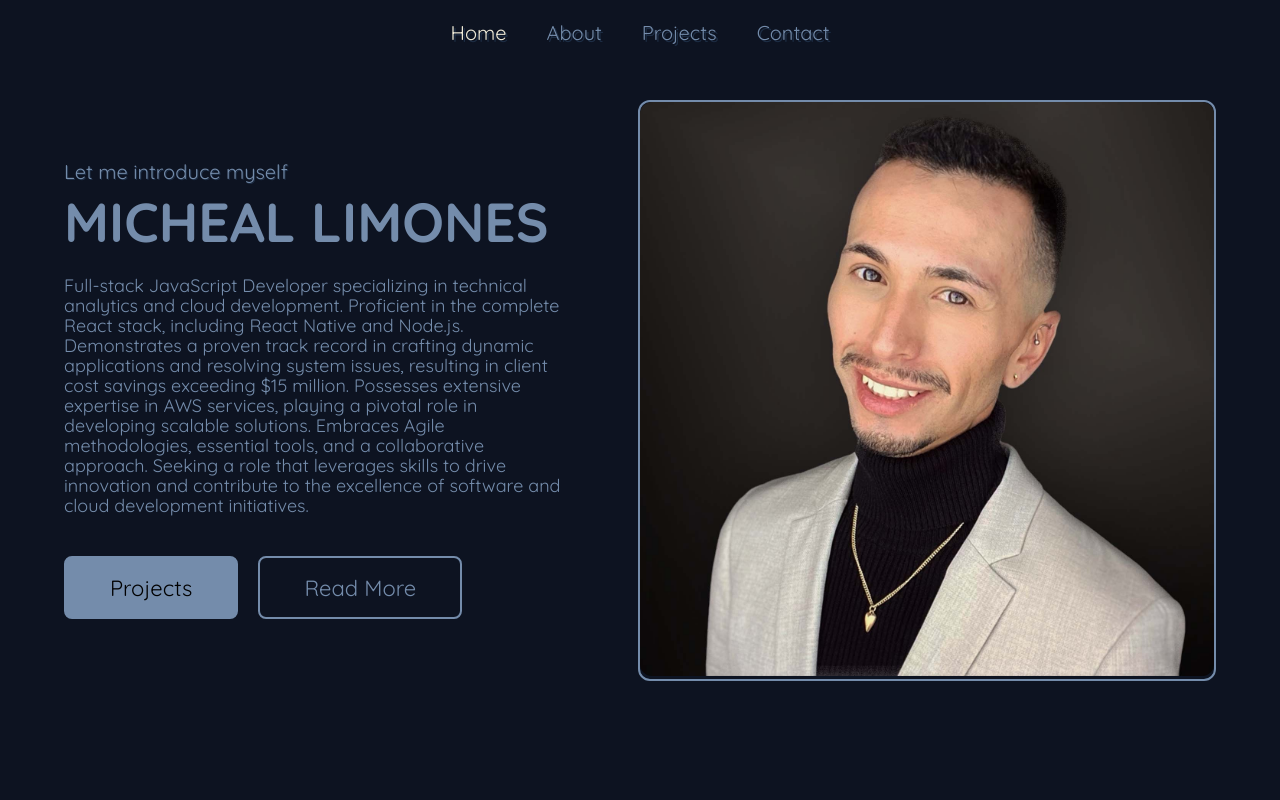
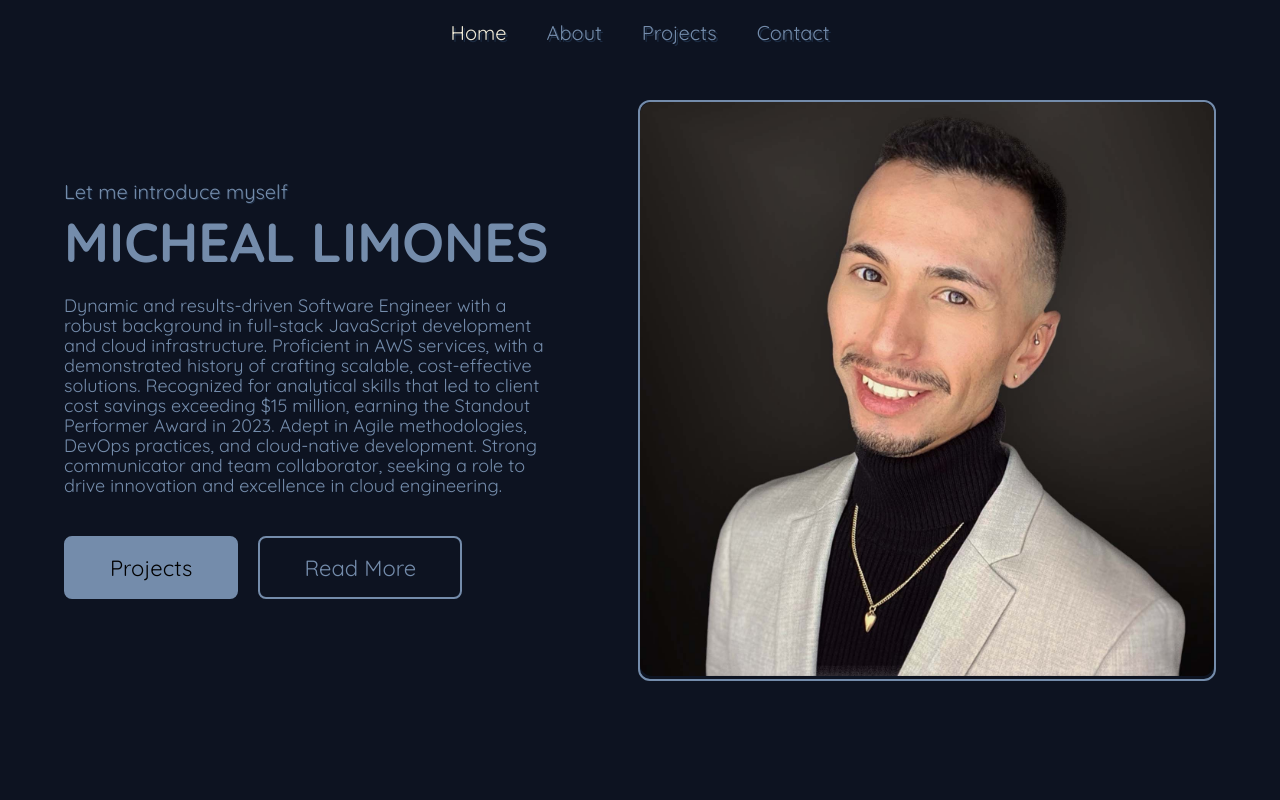
Before and after one commit to ZestyLimones/Zesty_React_Portfolio, a React (Create React App) app: page / in a window 1280 px wide. Shown: the top 800 px of the page. Built offline with nearby package versions, Linux system fonts and the light colour scheme.

Commit message:
updated about info.

```diff
--- a/src/components/AboutSection.js
+++ b/src/components/AboutSection.js
@@ -88,16 +88,15 @@ export default function AboutSection() {
             heading="Micheal Limones"
           />
           <PText>
-            Full-stack JavaScript Developer specializing in technical analytics
-            and cloud development. Proficient in the complete React stack,
-            including React Native and Node.js. Demonstrates a proven track
-            record in crafting dynamic applications and resolving system issues,
-            resulting in client cost savings exceeding $15 million. Possesses
-            extensive expertise in AWS services, playing a pivotal role in
-            developing scalable solutions. Embraces Agile methodologies,
-            essential tools, and a collaborative approach. Seeking a role that
-            leverages skills to drive innovation and contribute to the
-            excellence of software and cloud development initiatives.
+            Dynamic and results-driven Software Engineer with a robust
+            background in full-stack JavaScript development and cloud
+            infrastructure. Proficient in AWS services, with a demonstrated
+            history of crafting scalable, cost-effective solutions. Recognized
+            for analytical skills that led to client cost savings exceeding $15
+            million, earning the Standout Performer Award in 2023. Adept in
+            Agile methodologies, DevOps practices, and cloud-native development.
+            Strong communicator and team collaborator, seeking a role to drive
+            innovation and excellence in cloud engineering.
           </PText>
           <div className="aboutSection__buttons">
             <Button btnLink="/projects" btnText="Projects" />
--- a/src/pages/About.js
+++ b/src/pages/About.js
@@ -90,7 +90,7 @@ export default function About() {
             <p className="about__subheading">
               Hi, I'm <span>Micheal Limones</span>
             </p>
-            <h2 className="about__heading">Software Developer</h2>
+            <h2 className="about__heading">Software Engineer</h2>
             <div className="about__info">
               <PText>
                 🚀 Development Enthusiast:
```
